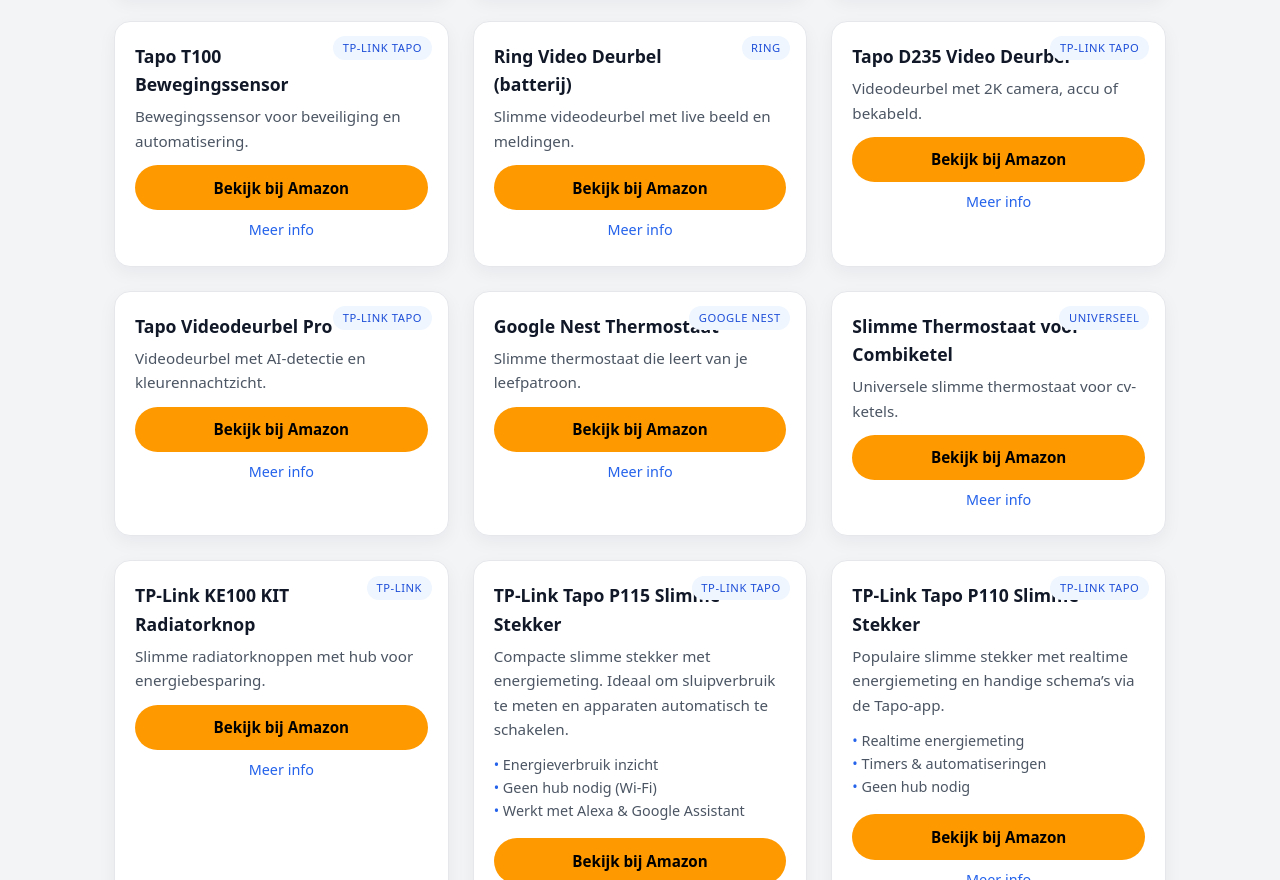
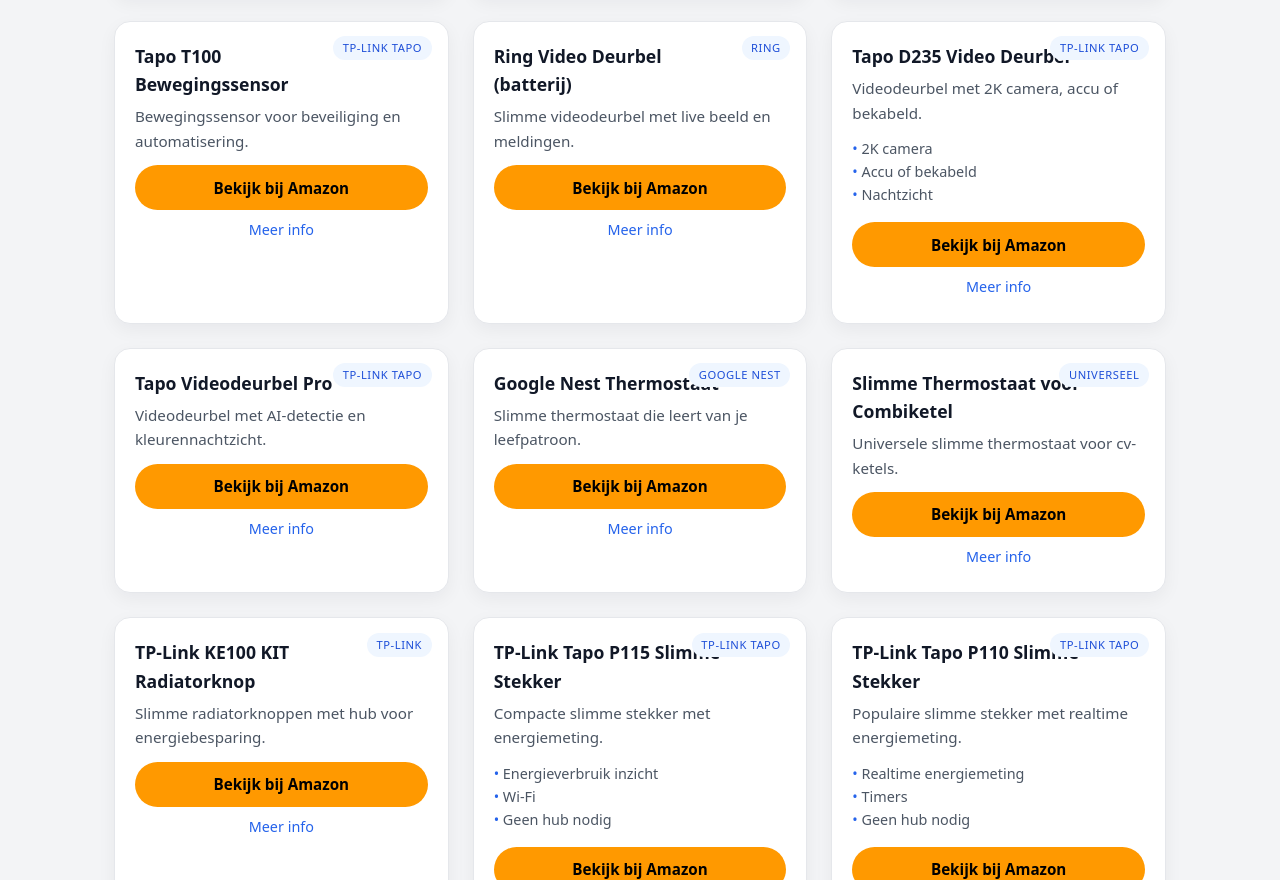
Before and after one commit to hafidgrad/SlimHuisWonen, a Next.js app: page /producten in a window 1280 px wide. Shown: the part 1920-2800 px from the top of the page. Built offline with nearby package versions, Linux system fonts and the light colour scheme.

Commit message:
components/Products.jsx

```diff
--- a/data/products.js
+++ b/data/products.js
@@ -8,6 +8,7 @@
     brand: "Philips Hue",
     name: "Philips Hue White Ambiance Starterkit",
     category: "slimme-verlichting",
+    featured: true,
     description:
       "Complete starterkit met slimme lampen en bridge. Ideaal om te starten met slimme verlichting.",
     features: [
@@ -58,7 +59,7 @@
     name: "Govee RGBIC Pro LED Strip (5 m)",
     category: "slimme-verlichting",
     description:
-      "Betaalbare RGBIC LED-strip met app-bediening en muziek­synchronisatie.",
+      "Betaalbare RGBIC LED-strip met app-bediening en muzieksynchronisatie.",
     features: ["RGBIC", "Muzieksync", "Geen hub nodig"],
     affiliateUrl: "https://www.amazon.nl/dp/B09BN2PSR8?tag=slimhuiswonen-21",
   },
@@ -118,7 +119,7 @@
     category: "sensoren",
     description:
       "Geavanceerde mmWave aanwezigheidssensor met zone-detectie.",
-    features: ["mmWave", "Zone detectie", "Zeer nauwkeurig"],
+    features: ["mmWave radar", "Zone-detectie", "Zeer nauwkeurig"],
     affiliateUrl: "https://www.amazon.nl/dp/B0BXWZMQJ3?tag=slimhuiswonen-21",
   },
 
@@ -203,6 +204,7 @@
     category: "slimme-deurbellen",
     description:
       "Videodeurbel met 2K camera, accu of bekabeld.",
+    features: ["2K camera", "Accu of bekabeld", "Nachtzicht"],
     affiliateUrl: "https://www.amazon.nl/dp/B0DDL95M8Z?tag=slimhuiswonen-21",
   },
 
@@ -260,14 +262,9 @@
     name: "TP-Link Tapo P115 Slimme Stekker",
     category: "slimme-stekkers",
     description:
-    "Compacte slimme stekker met energiemeting. Ideaal om sluipverbruik te meten en apparaten automatisch te schakelen.",
-  features: [
-    "Energieverbruik inzicht",
-    "Geen hub nodig (Wi-Fi)",
-    "Werkt met Alexa & Google Assistant",
-  ],
-  affiliateUrl:
-    "https://www.amazon.nl/dp/B09ZBGWYH9?tag=slimhuiswonen-21",
+      "Compacte slimme stekker met energiemeting.",
+    features: ["Energieverbruik inzicht", "Wi-Fi", "Geen hub nodig"],
+    affiliateUrl: "https://www.amazon.nl/dp/B09ZBGWYH9?tag=slimhuiswonen-21",
     rating: 4.6,
   },
 
@@ -277,14 +274,9 @@
     name: "TP-Link Tapo P110 Slimme Stekker",
     category: "slimme-stekkers",
     description:
-    "Populaire slimme stekker met realtime energiemeting en handige schema’s via de Tapo-app.",
-  features: [
-    "Realtime energiemeting",
-    "Timers & automatiseringen",
-    "Geen hub nodig",
-  ],
-  affiliateUrl:
-    "https://www.amazon.nl/dp/B09BFT7NZJ?tag=slimhuiswonen-21",
+      "Populaire slimme stekker met realtime energiemeting.",
+    features: ["Realtime energiemeting", "Timers", "Geen hub nodig"],
+    affiliateUrl: "https://www.amazon.nl/dp/B09BFT7NZJ?tag=slimhuiswonen-21",
     rating: 4.7,
   },
 
@@ -294,14 +286,9 @@
     name: "Eve Energy (Matter / Thread)",
     category: "slimme-stekkers",
     description:
-    "Premium slimme stekker met Matter en Thread. Volledig lokaal en ideaal voor snelle, stabiele automatiseringen.",
-  features: [
-    "Matter & Thread",
-    "Volledig lokaal (geen cloud)",
-    "Energieverbruik meten",
-  ],
-  affiliateUrl:
-    "https://www.amazon.nl/dp/B0BYTB11J3?tag=slimhuiswonen-21",
+      "Premium slimme stekker met Matter en Thread.",
+    features: ["Matter", "Thread", "Volledig lokaal"],
+    affiliateUrl: "https://www.amazon.nl/dp/B0BYTB11J3?tag=slimhuiswonen-21",
     rating: 4.5,
   },
 
@@ -311,15 +298,9 @@
     name: "Philips Hue Smart Plug",
     category: "slimme-stekkers",
     description:
-    "Maak elk apparaat slim binnen het Philips Hue ecosysteem. Perfect voor lampen en kleine apparaten.",
-  features: [
-    "Hue-integratie",
-    "Bluetooth of Hue Bridge",
-    "Betrouwbaar & stabiel",
-  ],
-  affiliateUrl:
-    "https://www.amazon.nl/dp/B09CV7QQKB?tag=slimhuiswonen-21",
-  rating: 4.4,
+      "Slimme stekker binnen het Hue ecosysteem.",
+    features: ["Hue integratie", "Bluetooth", "Bridge optioneel"],
+    affiliateUrl: "https://www.amazon.nl/dp/B09CV7QQKB?tag=slimhuiswonen-21",
   },
 
   {
@@ -328,15 +309,9 @@
     name: "Philips Hue Smart Plug + Dimmer Switch",
     category: "slimme-stekkers",
     description:
-    "Combipack met slimme stekker en draadloze dimmer. Handmatige bediening en automatisering in één set.",
-  features: [
-    "Inclusief dimmer switch",
-    "Hue ecosysteem",
-    "Flexibel te plaatsen",
-  ],
-  affiliateUrl:
-    "https://www.amazon.nl/dp/B09QP98F9W?tag=slimhuiswonen-21",
-  rating: 4.5,
+      "Combipack met slimme stekker en dimmer.",
+    features: ["Dimmer switch", "Hue ecosysteem"],
+    affiliateUrl: "https://www.amazon.nl/dp/B09QP98F9W?tag=slimhuiswonen-21",
   },
 
   {
@@ -345,15 +320,9 @@
     name: "Innr Zigbee Outdoor Smart Plug",
     category: "slimme-stekkers",
     description:
-    "Slimme stekker voor buitengebruik. Ideaal voor tuinverlichting en andere buitentoepassingen.",
-  features: [
-    "Geschikt voor buiten (IP54)",
-    "Zigbee repeater",
-    "Werkt met Hue & Alexa",
-  ],
-  affiliateUrl:
-    "https://www.amazon.nl/dp/B0FL83D4DS?tag=slimhuiswonen-21",
-  rating: 4.4,
+      "Slimme stekker voor buitengebruik.",
+    features: ["IP54", "Zigbee repeater"],
+    affiliateUrl: "https://www.amazon.nl/dp/B0FL83D4DS?tag=slimhuiswonen-21",
   },
 
   /* =========================
@@ -375,8 +344,10 @@
     brand: "Homey",
     name: "Homey Pro (Early 2023)",
     category: "slimme-hubs",
+    featured: true,
     description:
       "Krachtige lokale smart home hub zonder cloud-afhankelijkheid.",
+    features: ["Volledig lokaal", "Zigbee, Z-Wave, Thread"],
     affiliateUrl: "https://www.amazon.nl/dp/B0C5R1JS91?tag=slimhuiswonen-21",
   },
 
@@ -407,6 +378,7 @@
     category: "slimme-hubs",
     description:
       "Officiële Home Assistant smart home hub.",
+    features: ["Home Assistant OS", "Volledig lokaal"],
     affiliateUrl: "https://www.amazon.nl/dp/B0CXVKSG19?tag=slimhuiswonen-21",
   },
 
@@ -441,6 +413,7 @@
     category: "slimme-speakers",
     description:
       "Slimme speaker met scherm en Alexa.",
+    features: ["Slim scherm", "Alexa", "Compact formaat"],
     affiliateUrl: "https://www.amazon.nl/dp/B0DJDGN3BX?tag=slimhuiswonen-21",
   },
 
```
Lines whose indentation alone changed are shown as unchanged.
